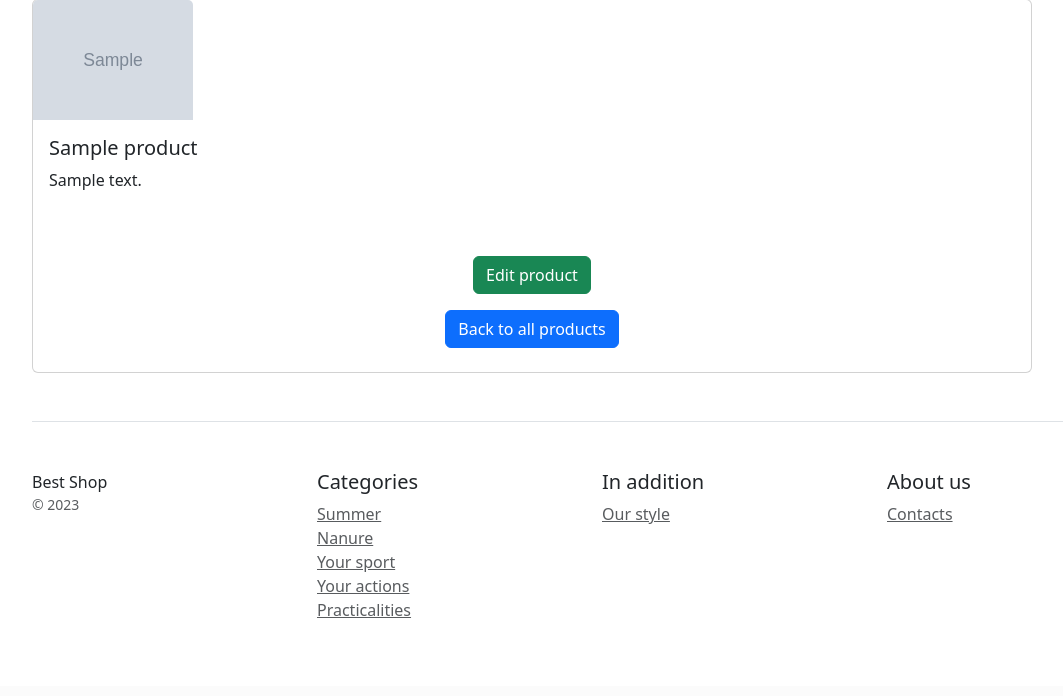
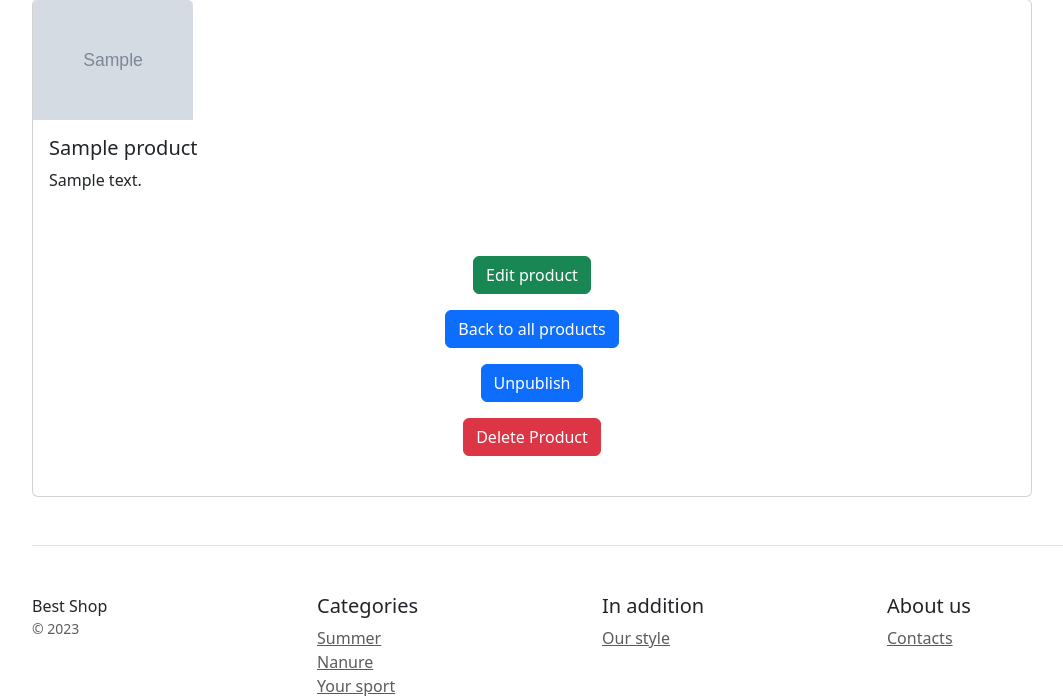
Before and after one commit to MihailBashkatov/home_work_24_24y, a Django app: page /catalog/product/1/ in a window 1280 px wide. Shown: the part 298-994 px from the top of the page, without its empty margins (50-1113 px from the left). Before the commit the page ends 916 px from the top, so only its background shows below. Run offline with Django 5.2, Linux system fonts and the light colour scheme; a user stored in the database is signed in; tables that the repository leaves empty hold one stand-in row (values such as "Sample post"); grey boxes marked "Sample" are stand-in pictures; some libraries are stand-ins or nearby versions.

Commit message:
Adding logic to unpublish and delete productsg for users with granted rights in catalog/templates/catalog/product_detail.html

```diff
--- a/catalog/templates/catalog/product_detail.html
+++ b/catalog/templates/catalog/product_detail.html
@@ -17,7 +17,15 @@
         </div>
         <div class="pricing-header px-3 py-3 pt-md-5 pb-md-4 mx-auto text-center">
           <p><a class="btn btn-success" href="{% url 'catalog:products_update' product.pk %}">Edit product</a></p>
-          <a class="btn btn-primary" href="{% url 'catalog:products_list' %}" >Back to all products</a>
+          <a class="btn btn-primary mb-3" href="{% url 'catalog:products_list' %}" >Back to all products</a>
+
+          {% if "catalog.can_unpublish_product" and "catalog.delete_product" in perms %}
+             <form action="{% url 'catalog:product_unpublish' product.pk %}" method="post">
+                {% csrf_token %}
+                <button class="btn btn-primary mb-3" type="submit">Unpublish</button>
+                </form>
+                <p><a class="btn btn-danger" href="{% url 'catalog:product_delete' product.pk %}">Delete Product</a></p>
+          {% endif %}
         </div>
       </div>
     </div>
```
